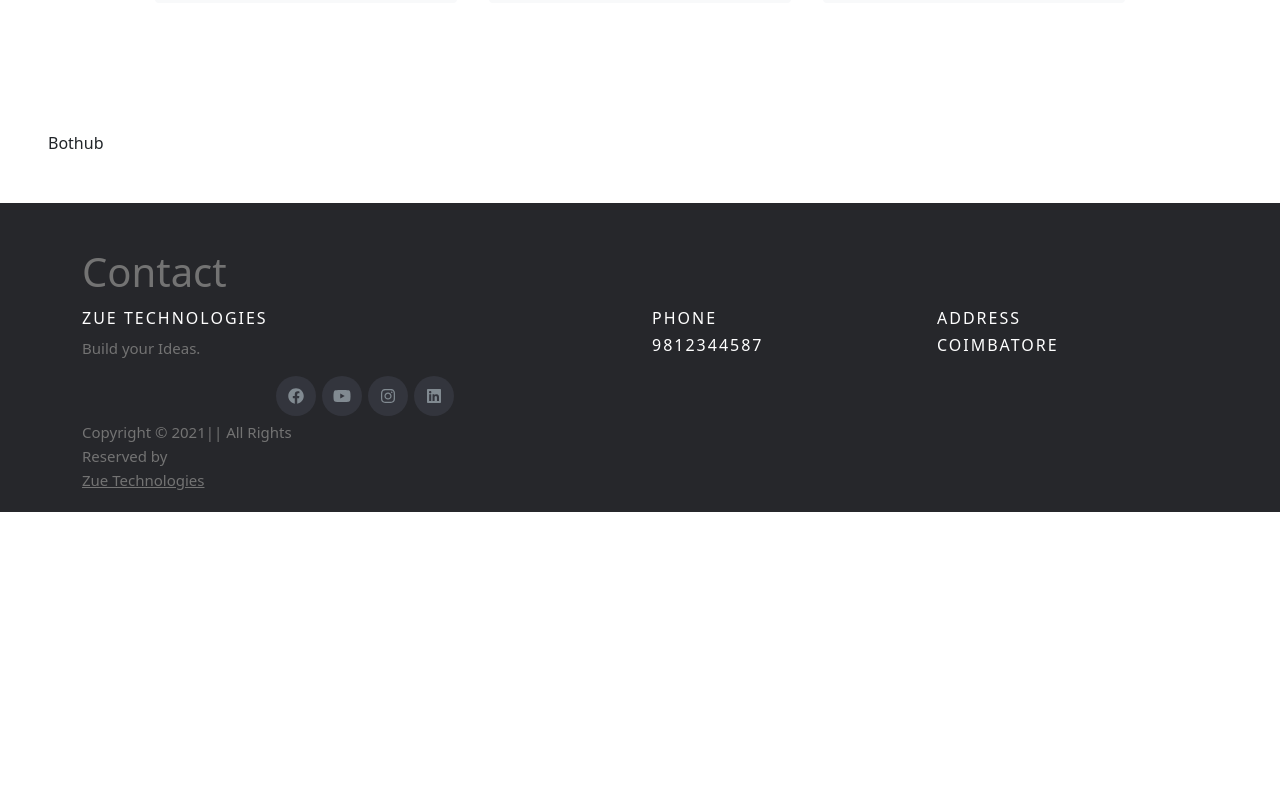
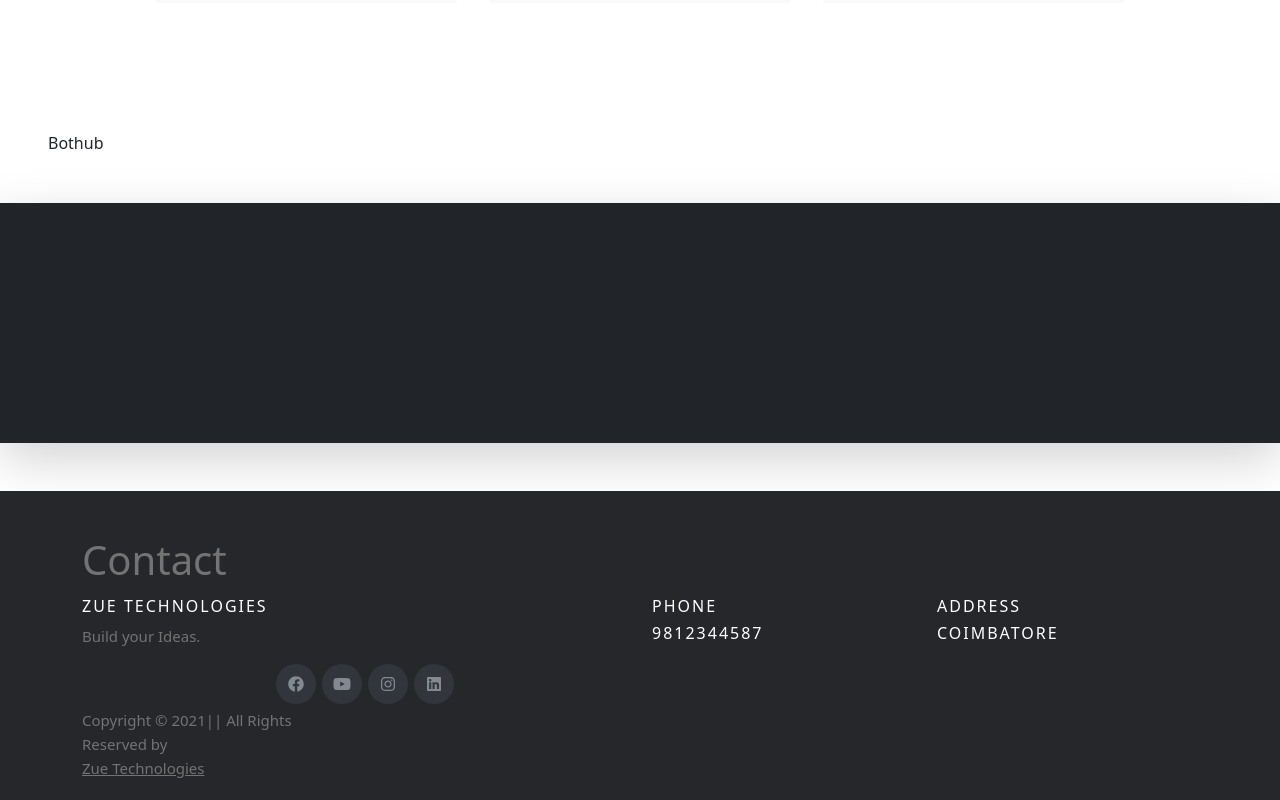
Before and after one commit to TeamCheems/zue-technologies, a React (Create React App) app: page / in a window 1280 px wide. Shown: the part 1920-2720 px from the top of the page. Before the commit the page ends 2432 px from the top, so only its background shows below. Built offline with nearby package versions, Linux system fonts and the light colour scheme.

Commit message:
Client added

```diff
--- a/src/App.js
+++ b/src/App.js
@@ -4,6 +4,7 @@ import About from './components/About';
 import Bothub from './components/Bothub';
 import Contact from './components/Contact';
 import Services from './components/Services';
+import Client from './components/Client';
 
 import './App.css';
 
@@ -16,6 +17,7 @@ function App() {
         <About></About>
         <Services></Services>
         <Bothub></Bothub>
+        <Client></Client>
         <Contact></Contact>
       </Navbar>
     </div>
--- /dev/null
+++ b/src/components/Client.jsx
@@ -0,0 +1,6 @@
+import React from "react";
+
+export default function Client() {
+  return (
+
+        <section className="bg-dark vh-20 shadow-lg p-5 mb-5 bg-light"></section> )}
```
